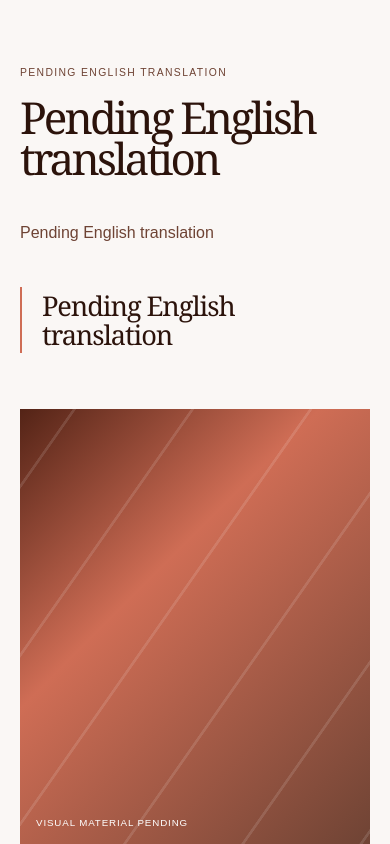
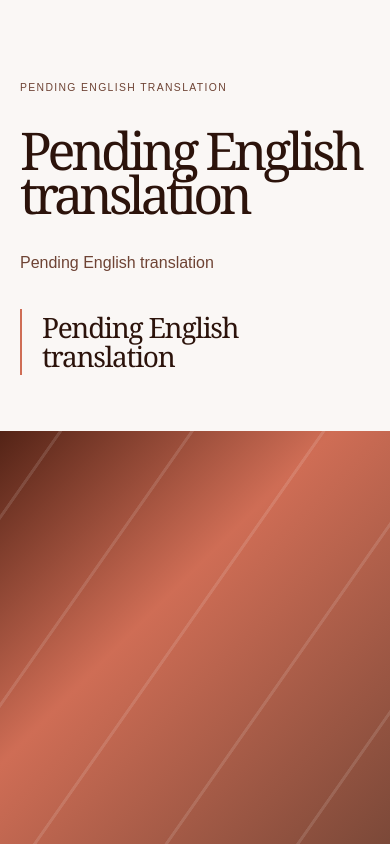
Before and after one commit to nmacenco/architecture-thesis, a Next.js app: page /en in a window 390 px wide. Shown: the part 860-1704 px from the top of the page. Built offline with nearby package versions, Linux system fonts and the light colour scheme.

Commit message:
feat: enhance concept section with mobile-first layout and refined media presentation

```diff
--- a/src/components/landing/concept-section.tsx
+++ b/src/components/landing/concept-section.tsx
@@ -15,11 +15,11 @@
 
 const mediaLayout: Record<ConceptMediaId, string> = {
   "concept-collage":
-    "grid aspect-[4/5] min-w-0 md:col-span-7 md:row-span-2",
+    "grid aspect-[4/5] min-w-0 -mx-5 sm:-mx-8 md:col-span-8 md:row-span-2 md:mx-0",
   "concept-diagram":
-    "grid aspect-[4/3] min-w-0 md:col-span-5 md:self-end",
+    "z-[1] grid aspect-[4/3] min-w-0 -mt-8 ml-auto w-[88%] border-[0.75rem] border-[var(--bg-main)] md:col-span-4 md:mt-12 md:-ml-[25%] md:w-[125%] md:self-start md:border-[clamp(0.75rem,1.5vw,1.5rem)]",
   "concept-existing":
-    "grid aspect-[3/2] min-w-0 md:col-span-5 md:self-start",
+    "grid aspect-[3/2] min-w-0 mt-5 w-[68%] md:col-span-3 md:col-start-10 md:mt-0 md:w-full md:self-end",
 };
 
 const mediaSizes: Record<ConceptMediaId, string> = {
@@ -37,39 +37,35 @@
 
   return (
     <section
-      className="overflow-hidden border-t border-[var(--border-color)] px-5 py-20 sm:px-8 md:px-[8vw] md:py-28 lg:py-40"
+      className="overflow-hidden px-5 pt-24 pb-20 sm:px-8 md:px-[8vw] md:pt-36 md:pb-28 lg:pt-48 lg:pb-40"
       data-scroll-scene
       id={section.navigation.anchor}
       aria-labelledby="concept-title"
     >
-      <div className="grid gap-10 md:grid-cols-12 md:gap-x-8 lg:gap-x-[6vw]">
-        <div className="min-w-0 md:col-span-5">
-          <p className="m-0 mb-4 text-[0.65rem] tracking-[0.13em] text-[var(--text-secondary)] uppercase">
+      <div className="grid min-w-0 gap-y-8 md:grid-cols-12 md:gap-x-5 md:gap-y-12">
+        <p className="m-0 text-[0.65rem] tracking-[0.13em] text-[var(--text-secondary)] uppercase md:col-span-12">
           {t(section.textKeys.eyebrow)}
         </p>
         <h2
-            className="m-0 text-[clamp(2.75rem,7vw,6.5rem)] leading-[0.94] font-normal tracking-[-0.065em] [overflow-wrap:anywhere]"
+          className="m-0 max-w-[12ch] text-[clamp(3.25rem,8.5vw,8.5rem)] leading-[0.86] font-normal tracking-[-0.075em] [overflow-wrap:anywhere] md:col-span-10"
           id="concept-title"
         >
           {t(section.textKeys.title)}
         </h2>
-        </div>
 
-        <div className="min-w-0 md:col-span-7 md:pt-8 lg:pt-14">
-          <p className="m-0 max-w-[44rem] text-base leading-[1.7] text-[var(--text-secondary)] sm:text-[1.08rem]">
+        <p className="m-0 max-w-[41rem] text-base leading-[1.72] text-[var(--text-secondary)] sm:text-[1.08rem] md:col-span-6 md:col-start-7 md:mt-4">
           {t(section.textKeys.body)}
         </p>
-        </div>
 
-        <blockquote className="m-0 border-l-2 border-[var(--color-primary-base)] py-1 pl-5 text-[clamp(1.7rem,4vw,3.8rem)] leading-[1.08] font-normal tracking-[-0.04em] md:col-span-9 md:col-start-3 md:mt-10 md:pl-8">
+        <blockquote className="m-0 border-l-2 border-[var(--color-primary-base)] py-1 pl-5 font-[Georgia,'Times_New_Roman',serif] text-[clamp(1.75rem,4.4vw,4.4rem)] leading-[1.04] font-normal tracking-[-0.045em] md:col-span-9 md:col-start-2 md:mt-10 md:pl-8">
           {t(section.textKeys.quote)}
         </blockquote>
 
         {keywords.length > 0 ? (
-          <ul className="m-0 flex list-none flex-wrap gap-2 p-0 md:col-span-10 md:col-start-3">
+          <ul className="m-0 flex list-none flex-wrap gap-x-4 gap-y-2 border-t border-[var(--border-color)] px-0 pt-4 pb-0 md:col-span-8 md:col-start-5 md:mt-4 md:justify-end">
             {keywords.map((keyword) => (
               <li
-                className="max-w-full border border-[var(--border-color)] px-3 py-2 text-[0.65rem] tracking-[0.08em] text-[var(--text-secondary)] uppercase [overflow-wrap:anywhere]"
+                className="max-w-full text-[0.65rem] leading-[1.5] tracking-[0.09em] text-[var(--text-secondary)] uppercase [overflow-wrap:anywhere]"
                 key={keyword}
               >
                 {keyword}
@@ -79,7 +75,7 @@
         ) : null}
       </div>
 
-      <div className="mt-14 grid grid-cols-1 gap-4 md:mt-20 md:grid-cols-12 md:gap-5 lg:mt-28">
+      <div className="mt-14 grid grid-cols-1 md:mt-24 md:grid-cols-12 md:gap-x-5 lg:mt-32">
         {mediaSlots.map(({ id, asset }) => {
           const mediaState = getLandingMediaState(asset);
           const description = asset
```
Also changed, not shown: 5 other files (tests, documents, lock files or other folders). Lines whose indentation alone changed are shown as unchanged.
